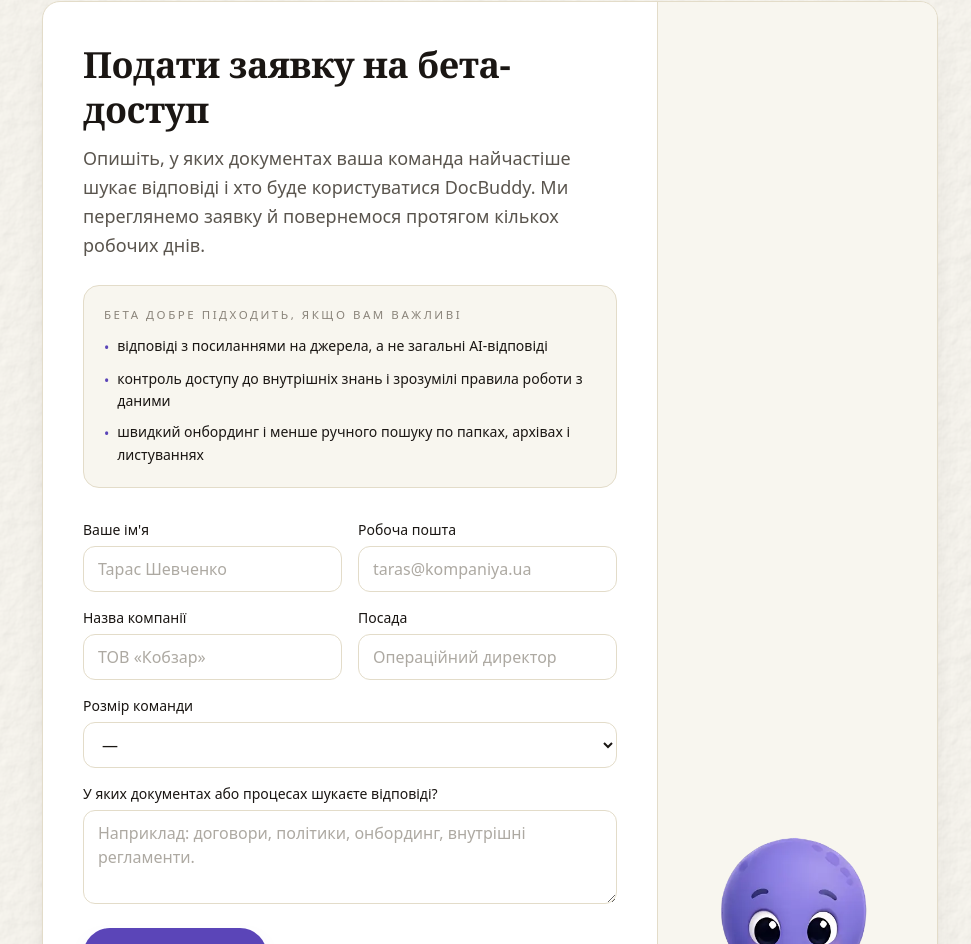
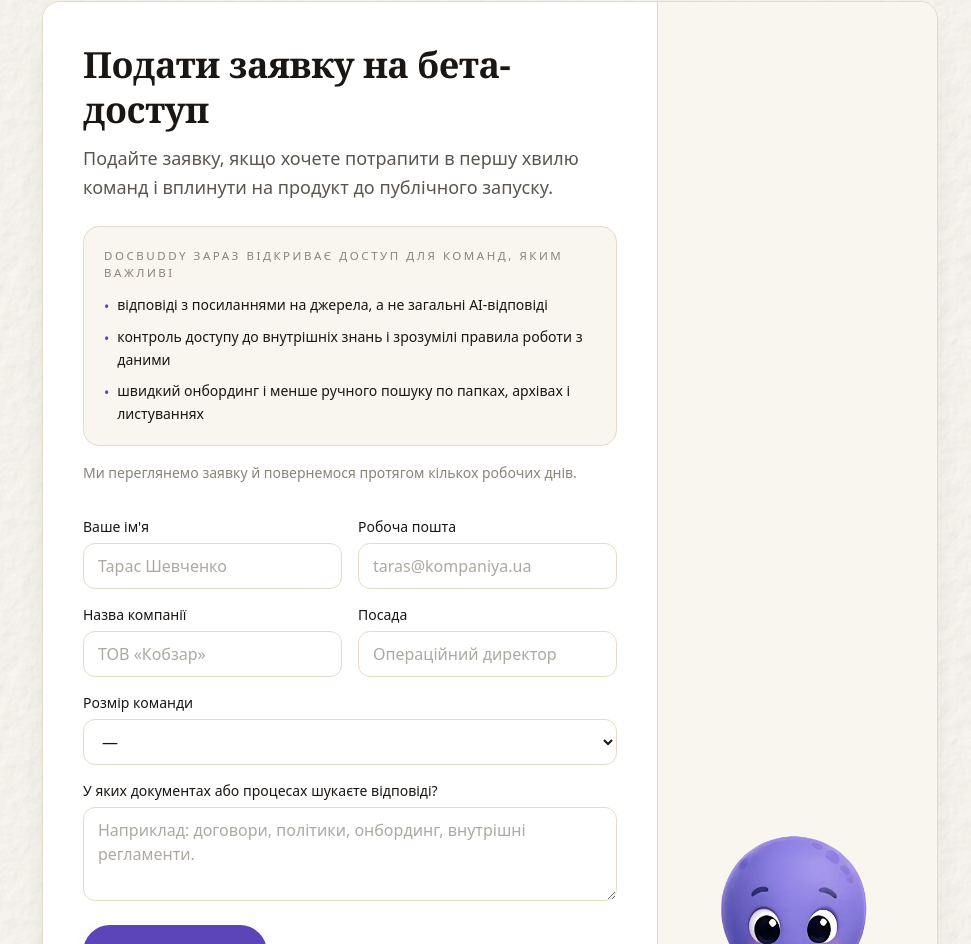
Before and after one commit to docstreams/archidex, an Astro site: page / in a window 1280 px wide. Shown: the part 5508-6452 px from the top of the page, without its empty margins (150-1121 px from the left). Built offline with nearby package versions, Linux system fonts and the light colour scheme; Astro itself is replaced by a stand-in of ours.

Commit message:
refactor(web): tune beta apply fomo messaging

```diff
--- a/src/components/BetaApply.astro
+++ b/src/components/BetaApply.astro
@@ -50,6 +50,10 @@ const fieldErrorClass = "hidden text-xs text-red-700";
               }
             </ul>
           </div>
+
+          <p class="text-ink-soft mt-4 text-sm leading-relaxed">
+            {strings.responseTime}
+          </p>
 
           <form
             id="beta-apply-form"
--- a/src/i18n/translations/en.ts
+++ b/src/i18n/translations/en.ts
@@ -203,13 +203,15 @@ export const en: TranslationSchema = {
   betaApply: {
     heading: "Apply for beta access",
     subhead:
-      "Tell us which documents your team searches most often and who would use DocBuddy. We review every application and reply within a few working days.",
-    fitLabel: "The beta is a strong fit if you care about",
+      "Apply if you want to join the first wave of teams and influence the product before public launch.",
+    fitLabel: "DocBuddy is opening access for teams that care about",
     fitItems: [
       "answers with source references rather than generic AI output",
       "access control for internal knowledge and clear rules for handling data",
       "faster onboarding and less manual searching through folders, archives, and email threads",
     ],
+    responseTime:
+      "We review every application and reply within a few working days.",
     labels: {
       name: "Your name",
       email: "Work email",
--- a/src/i18n/translations/uk.ts
+++ b/src/i18n/translations/uk.ts
@@ -200,13 +200,15 @@ export const uk = {
   betaApply: {
     heading: "Подати заявку на бета-доступ",
     subhead:
-      "Опишіть, у яких документах ваша команда найчастіше шукає відповіді і хто буде користуватися DocBuddy. Ми переглянемо заявку й повернемося протягом кількох робочих днів.",
-    fitLabel: "Бета добре підходить, якщо вам важливі",
+      "Подайте заявку, якщо хочете потрапити в першу хвилю команд і вплинути на продукт до публічного запуску.",
+    fitLabel: "DocBuddy зараз відкриває доступ для команд, яким важливі",
     fitItems: [
       "відповіді з посиланнями на джерела, а не загальні AI-відповіді",
       "контроль доступу до внутрішніх знань і зрозумілі правила роботи з даними",
       "швидкий онбординг і менше ручного пошуку по папках, архівах і листуваннях",
     ],
+    responseTime:
+      "Ми переглянемо заявку й повернемося протягом кількох робочих днів.",
     labels: {
       name: "Ваше ім'я",
       email: "Робоча пошта",
```
